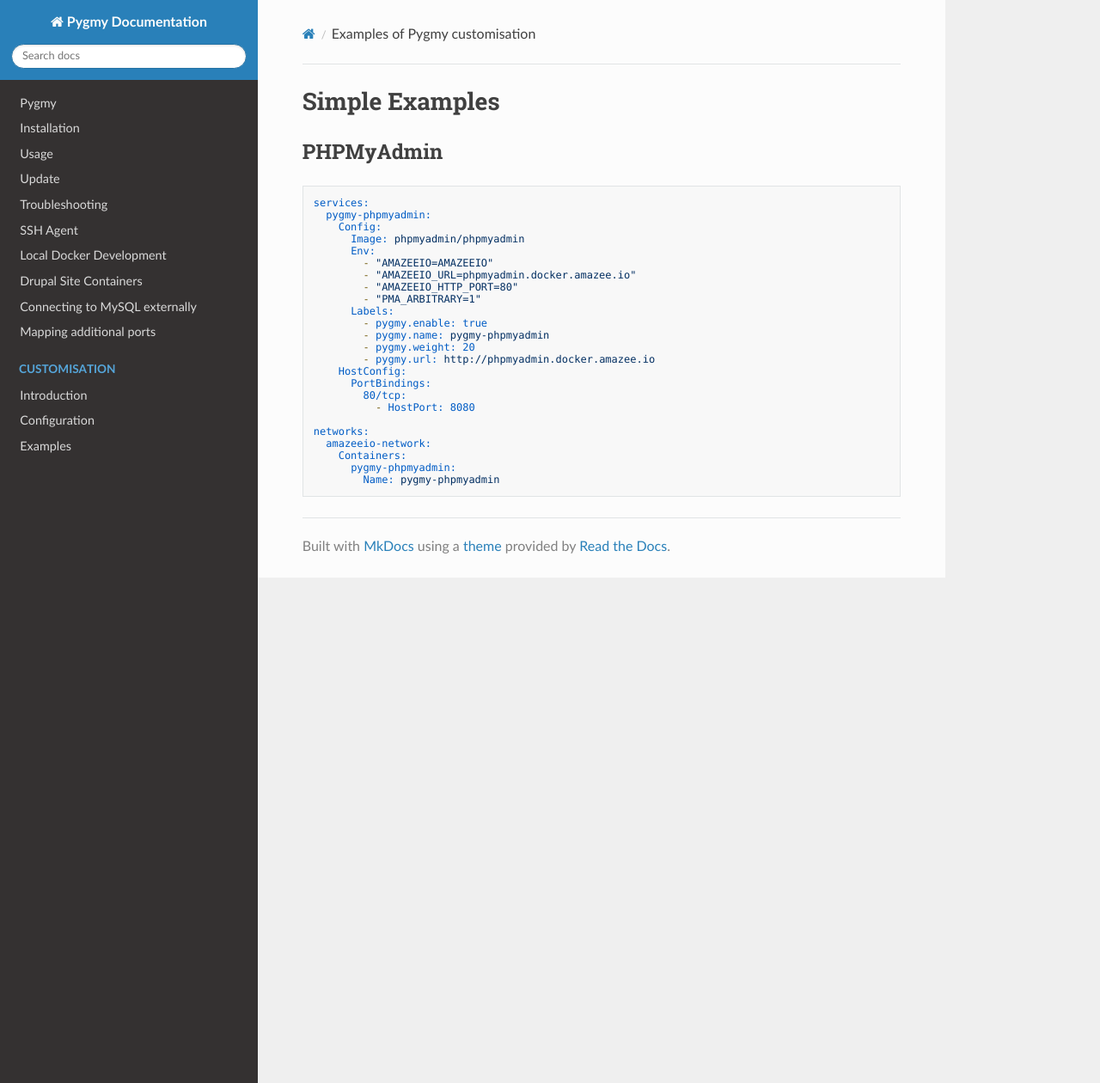
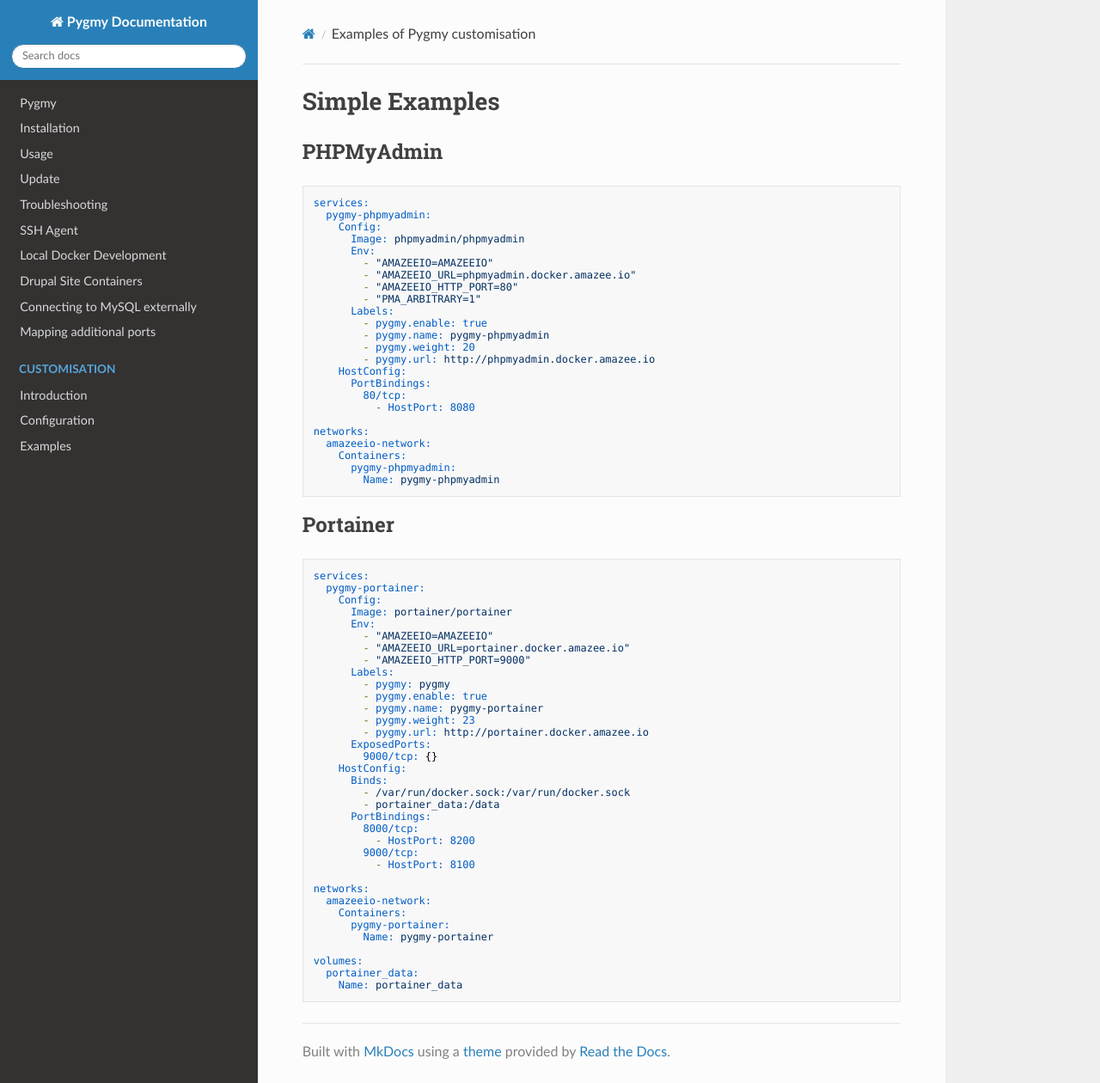
Before and after one commit to pygmystack/pygmy, an MkDocs documentation site: the page built from docs/customisation/examples_simple.md, in a window 1280 px wide and 1260 px high. Shown: the whole window at 86% size. Built offline with MkDocs 1.6.1, drawn with Linux system fonts in a browser that asks for light colours; nearby versions of some CDN libraries.

Commit message:
#62 documentation
Signed-off-by: Karl Hepworth <karl.hepworth@gmail.com>

````diff
--- a/docs/customisation/examples_simple.md
+++ b/docs/customisation/examples_simple.md
@@ -35,3 +35,42 @@
       pygmy-phpmyadmin:
         Name: pygmy-phpmyadmin
 ```
+
+## Portainer
+```yaml
+services:
+  pygmy-portainer:
+    Config:
+      Image: portainer/portainer
+      Env:
+        - "AMAZEEIO=AMAZEEIO"
+        - "AMAZEEIO_URL=portainer.docker.amazee.io"
+        - "AMAZEEIO_HTTP_PORT=9000"
+      Labels:
+        - pygmy: pygmy
+        - pygmy.enable: true
+        - pygmy.name: pygmy-portainer
+        - pygmy.weight: 23
+        - pygmy.url: http://portainer.docker.amazee.io
+      ExposedPorts:
+        9000/tcp: {}
+    HostConfig:
+      Binds:
+        - /var/run/docker.sock:/var/run/docker.sock
+        - portainer_data:/data
+      PortBindings:
+        8000/tcp:
+          - HostPort: 8200
+        9000/tcp:
+          - HostPort: 8100
+
+networks:
+  amazeeio-network:
+    Containers:
+      pygmy-portainer:
+        Name: pygmy-portainer
+
+volumes:
+  portainer_data:
+    Name: portainer_data
+```
````
